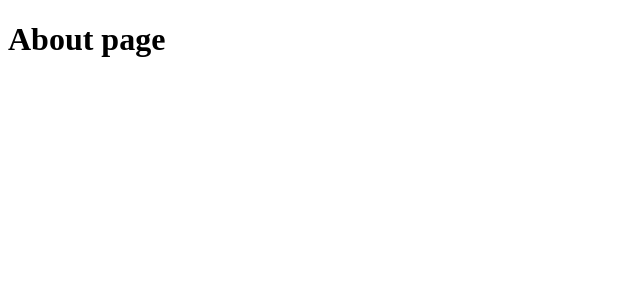
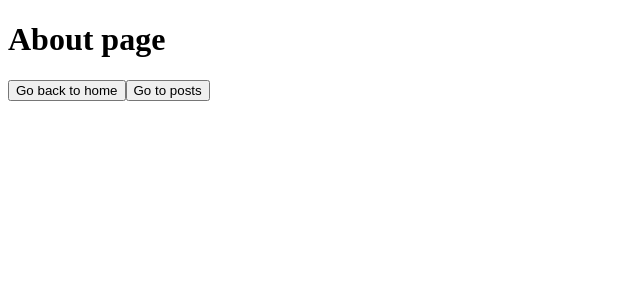
Before and after one commit to ruslan-bekshenev/next-js-minin, a Next.js app: page /about in a window 1280 px wide. Shown: the top 300 px of the page, without its empty margins (0-640 px from the left). Built offline with nearby package versions, Linux system fonts and the light colour scheme.

Commit message:
Class Router

```diff
--- a/pages/about/index.js
+++ b/pages/about/index.js
@@ -1,6 +1,17 @@
+import { Fragment } from 'react'
+import Router from 'next/router'
+export default function Index() {
 
-export default function Index() {
+  const linkClickHandler = (e, url = '/') => {
+    console.log(url)
+    Router.push(url)
+  }
+
   return (
-    <h1>About page</h1>
+    <Fragment>
+      <h1>About page</h1>
+      <button onClick={linkClickHandler}>Go back to home</button>
+      <button onClick={(e) => linkClickHandler(e, '/posts')}>Go to posts</button>
+    </Fragment>
   )
 }
```
